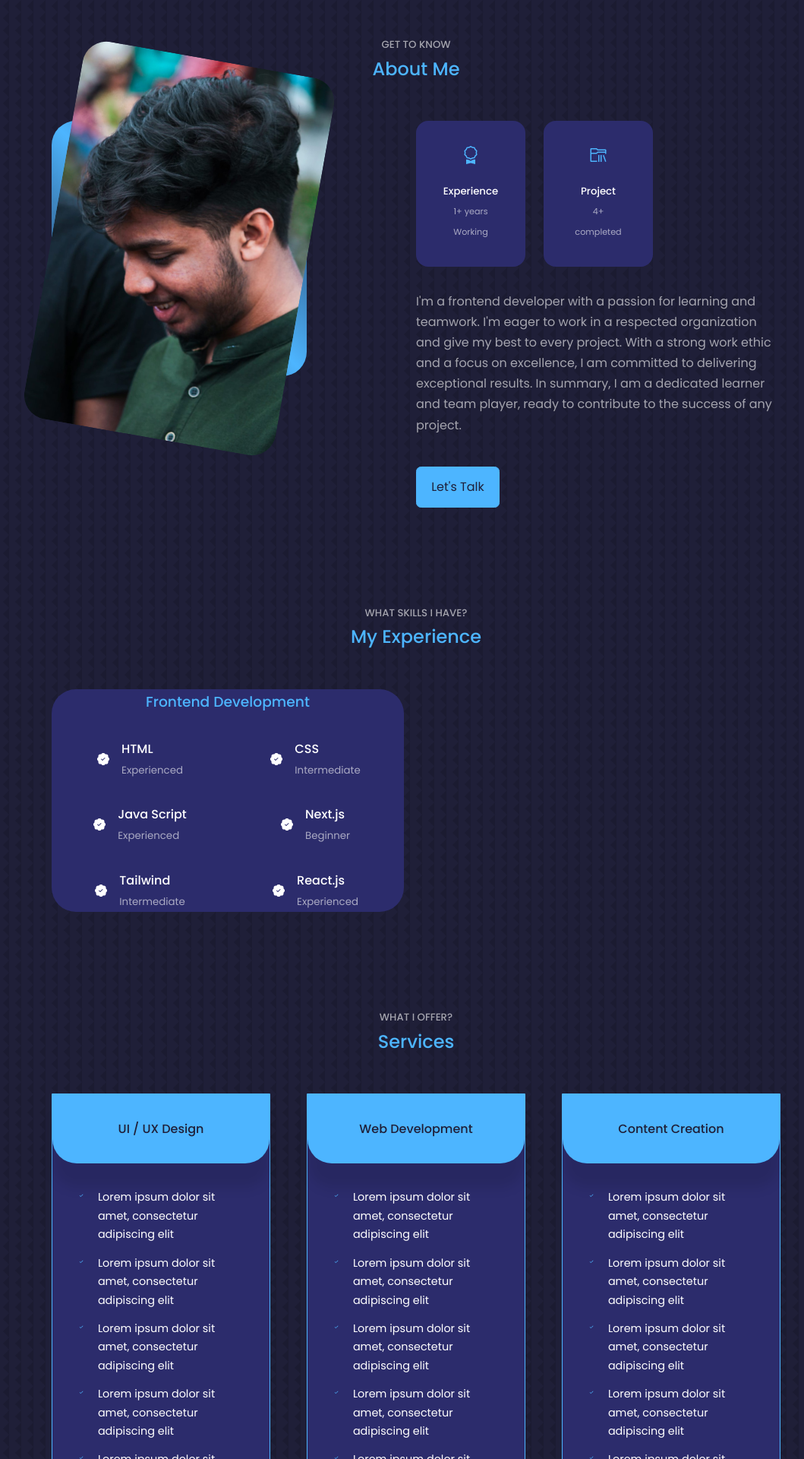
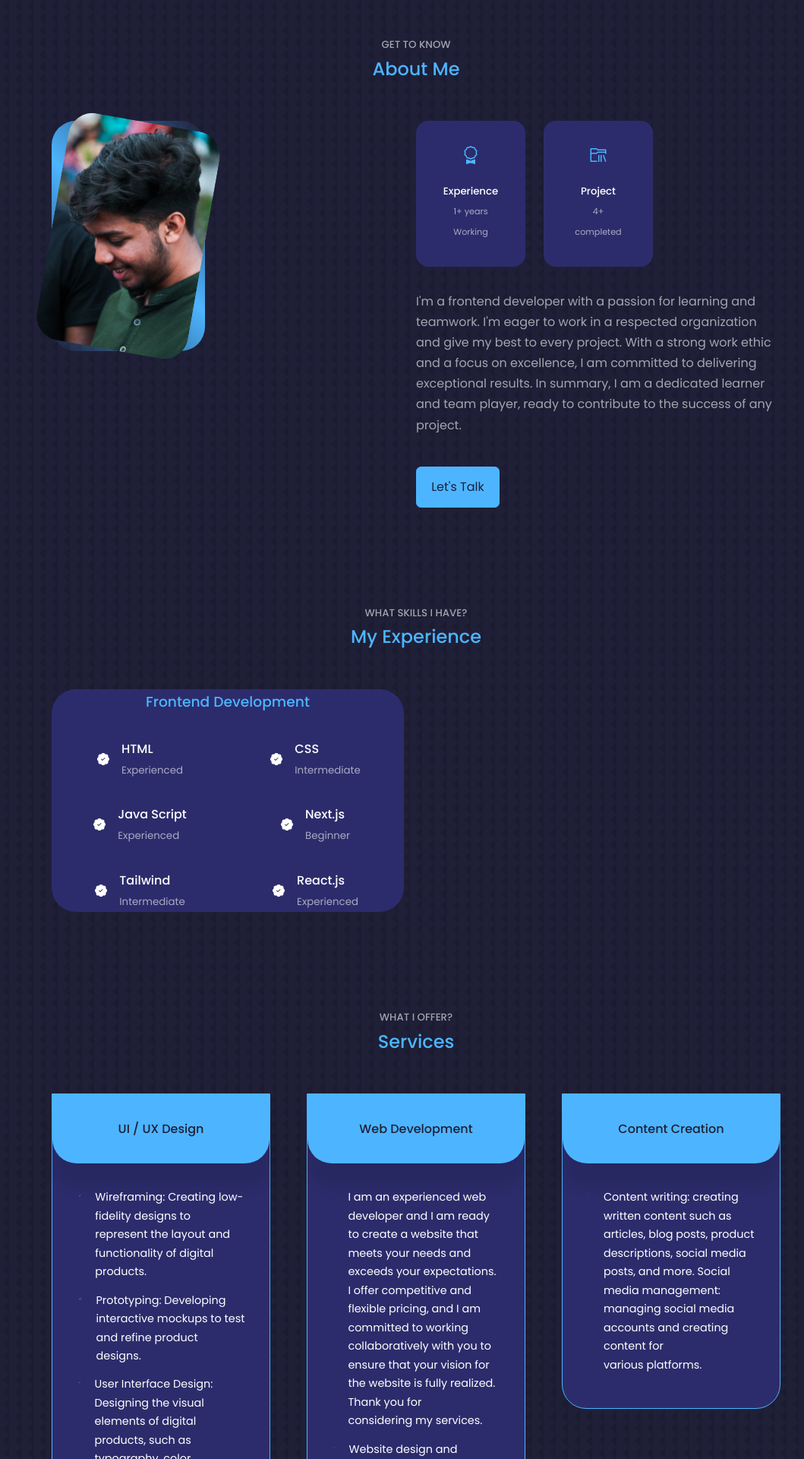
Before and after one commit to akashmn/portfolio-v1, a React (Create React App) app: page / in a window 1280 px wide. Shown: the part 880-2800 px from the top of the page at 76% size, without its empty margins (92-1151 px from the left). Built offline with nearby package versions, Linux system fonts and the light colour scheme.

Commit message:
Bug fixed

```diff
--- a/src/components/About/About.css
+++ b/src/components/About/About.css
@@ -5,8 +5,8 @@
 }
 
 .about__me{
-    width: 100%;
-    aspect-ratio: 1/1;
+    width: 60%;
+    aspect-ratio: 1/1.5;
     border-radius: 2rem;
     background: linear-gradient(
         45deg,
--- a/src/components/Contact/Contact.css
+++ b/src/components/Contact/Contact.css
@@ -58,7 +58,7 @@
 
 @media screen and (max-width: 1024px) {
     #contact{
-        padding-top: 115rem;
+        padding-top: 20rem;
     }
     .container.contact__container{
         grid-template-columns: 1fr;
@@ -72,4 +72,7 @@
    .container.contact__container{
     width: var(--container-width-sm);
    }
+   #contact{
+    padding-bottom: 5rem;
+   }
 }
--- a/src/components/Experience/Experience.css
+++ b/src/components/Experience/Experience.css
@@ -44,9 +44,11 @@
 @media screen and (max-width: 1024px) {
     .experience__container{
         grid-template-columns: 1fr;
+        height: 100%;
     }
 
     .experience__container > div {
+        height: 100%;
         width: 80%;
         padding: 2rem;
         margin: 0 auto;
--- a/src/components/Header/Header.css
+++ b/src/components/Header/Header.css
@@ -45,10 +45,10 @@
     height: 30rem;
     position: absolute;
     left: calc(50% - 11rem);
-    margin-top: 4rem;
+    margin-top: 1rem;
     border-radius: 12rem 12rem 0 0;
     overflow: hidden;
-    padding: 5rem  1.5rem;
+    padding: 0rem  0rem;
 }
 
 /* ############## SCROLL DOWN ############## */
--- a/src/components/Portfolio/Portfolio.css
+++ b/src/components/Portfolio/Portfolio.css
@@ -3,6 +3,7 @@
     grid-template-columns: repeat(3, 1fr);
     gap: 2.5rem;
 }
+
 
 .portfolio__item{
     background: var(--color-bg-variant);
--- a/src/components/Service/Services.jsx
+++ b/src/components/Service/Services.jsx
@@ -17,9 +17,61 @@
         <ul className='service__list'>
           <li>
             <BiCheck className='service__list-icon' />
-              <p>Lorem ipsum dolor sit amet, consectetur adipiscing elit</p>
+              <p>Wireframing: Creating low-fidelity designs to represent the layout and functionality of digital products.
+</p>
           </li>
           <li>
+            <BiCheck className='service__list-icon' />
+              <p>Prototyping: Developing interactive mockups to test and refine product designs.</p>
+          </li>
+          <li>
+            <BiCheck className='service__list-icon' />
+              <p>User Interface Design: Designing the visual elements of digital products, such as typography, color schemes, and iconography.
+</p>
+          </li>
+          <li>
+            <BiCheck className='service__list-icon' />
+              <p>User Experience Design: Ensuring that digital products are easy to use and provide a seamless user experience.</p>
+          </li>
+
+        </ul>
+       </article>
+
+       {/* ################ END OF UI / UX ################ */}
+
+       <article className="services">
+        <div className="service__head">
+          <h3>Web Development</h3>
+        </div>
+
+        <ul className='service__list'>
+          <li>
+            <BiCheck className='service__list-icon' />
+              <p>I am an experienced web developer and I am ready to create a website that meets your needs and exceeds your expectations. I offer competitive and flexible pricing, and I am committed to working collaboratively with you to ensure that your vision for the website is fully realized. Thank you for considering my services.</p>
+          </li>
+          <li>
+            <BiCheck className='service__list-icon' />
+              <p>Website design and development
+Frontend development, including HTML, CSS, and JavaScript
+Website analytics and reporting to monitor website performance and user behavior.</p>
+          </li>
+
+        </ul>
+       </article>
+       {/* ################ WEB DEVELOPMENT ################ */}
+       <article className="services">
+        <div className="service__head">
+          <h3>Content Creation</h3>
+        </div>
+
+        <ul className='service__list'>
+
+        <li>
+            <BiCheck className='service__list-icon' />
+              <p>Content writing: creating written content such as articles, blog posts, product descriptions, social media posts, and more.
+Social media management: managing social media accounts and creating content for various platforms.</p>
+          </li>
+          {/* <li>
             <BiCheck className='service__list-icon' />
               <p>Lorem ipsum dolor sit amet, consectetur adipiscing elit</p>
           </li>
@@ -34,72 +86,7 @@
           <li>
             <BiCheck className='service__list-icon' />
               <p>Lorem ipsum dolor sit amet, consectetur adipiscing elit</p>
-          </li>
-        </ul>
-       </article>
-
-       {/* ################ END OF UI / UX ################ */}
-
-       <article className="services">
-        <div className="service__head">
-          <h3>Web Development</h3>
-        </div>
-
-        <ul className='service__list'>
-          <li>
-            <BiCheck className='service__list-icon' />
-              <p>Lorem ipsum dolor sit amet, consectetur adipiscing elit</p>
-          </li>
-          <li>
-            <BiCheck className='service__list-icon' />
-              <p>Lorem ipsum dolor sit amet, consectetur adipiscing elit</p>
-          </li>
-          <li>
-            <BiCheck className='service__list-icon' />
-              <p>Lorem ipsum dolor sit amet, consectetur adipiscing elit</p>
-          </li>
-          <li>
-            <BiCheck className='service__list-icon' />
-              <p>Lorem ipsum dolor sit amet, consectetur adipiscing elit</p>
-          </li>
-          <li>
-            <BiCheck className='service__list-icon' />
-              <p>Lorem ipsum dolor sit amet, consectetur adipiscing elit</p>
-          </li>
-          <li>
-            <BiCheck className='service__list-icon' />
-              <p>Lorem ipsum dolor sit amet, consectetur adipiscing elit</p>
-          </li>
-        </ul>
-       </article>
-       {/* ################ WEB DEVELOPMENT ################ */}
-       <article className="services">
-        <div className="service__head">
-          <h3>Content Creation</h3>
-        </div>
-
-        <ul className='service__list'>
-
-        <li>
-            <BiCheck className='service__list-icon' />
-              <p>Lorem ipsum dolor sit amet, consectetur adipiscing elit</p>
-          </li>
-          <li>
-            <BiCheck className='service__list-icon' />
-              <p>Lorem ipsum dolor sit amet, consectetur adipiscing elit</p>
-          </li>
-          <li>
-            <BiCheck className='service__list-icon' />
-              <p>Lorem ipsum dolor sit amet, consectetur adipiscing elit</p>
-          </li>
-          <li>
-            <BiCheck className='service__list-icon' />
-              <p>Lorem ipsum dolor sit amet, consectetur adipiscing elit</p>
-          </li>
-          <li>
-            <BiCheck className='service__list-icon' />
-              <p>Lorem ipsum dolor sit amet, consectetur adipiscing elit</p>
-          </li>
+          </li> */}
 
         </ul>
        </article>
```
